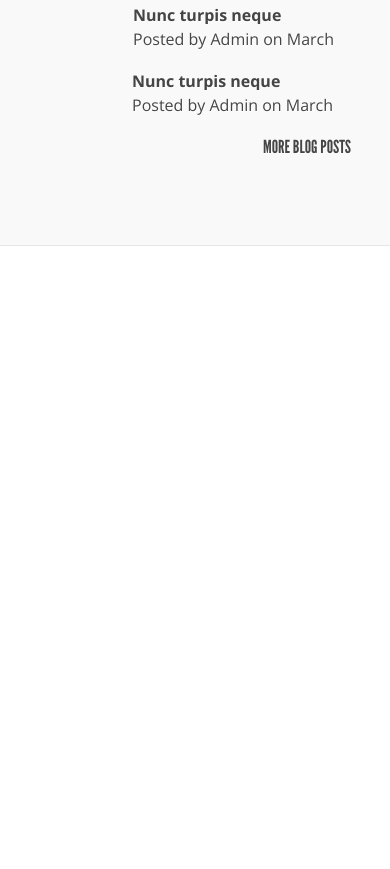
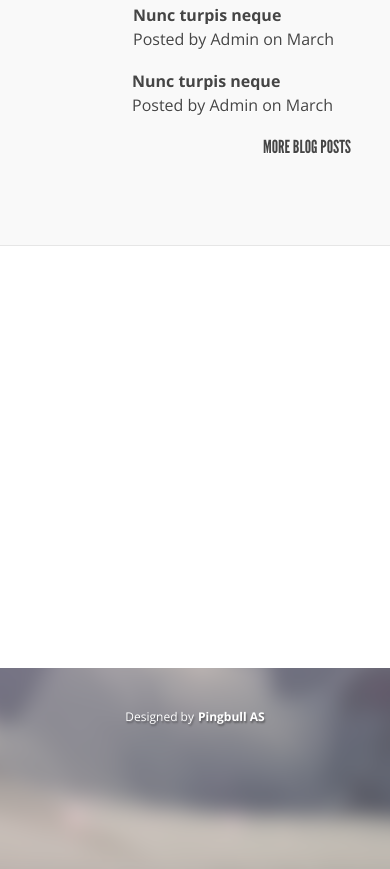
Before and after one commit to dekermendzhy/dnavtoparts.github.io, a plain HTML site: page html_07-08/index.html in a window 390 px wide. Shown: the part 1656-2525 px from the top of the page. Before the commit the page ends 2324 px from the top, so only its background shows below. Drawn offline with nearby package versions, Linux system fonts and the light colour scheme.

Commit message:
html_07-08 some changes

```diff
--- a/html_07-08/css/smartphone320.css
+++ b/html_07-08/css/smartphone320.css
@@ -415,10 +415,11 @@
         display: none;
     }
     footer{
+        padding-top: 32px;
         float: left;
+        display: block;
         width: 100%;
-        padding-top: 32px;
-        padding-bottom: 135px;
+        height: 169px;
         background: url(../img/footer.png);
         background-position: top center;
         background-repeat: no-repeat;
```
Also changed, not shown: html_07-08/index.html (+1 -1 lines), 1 other file.
